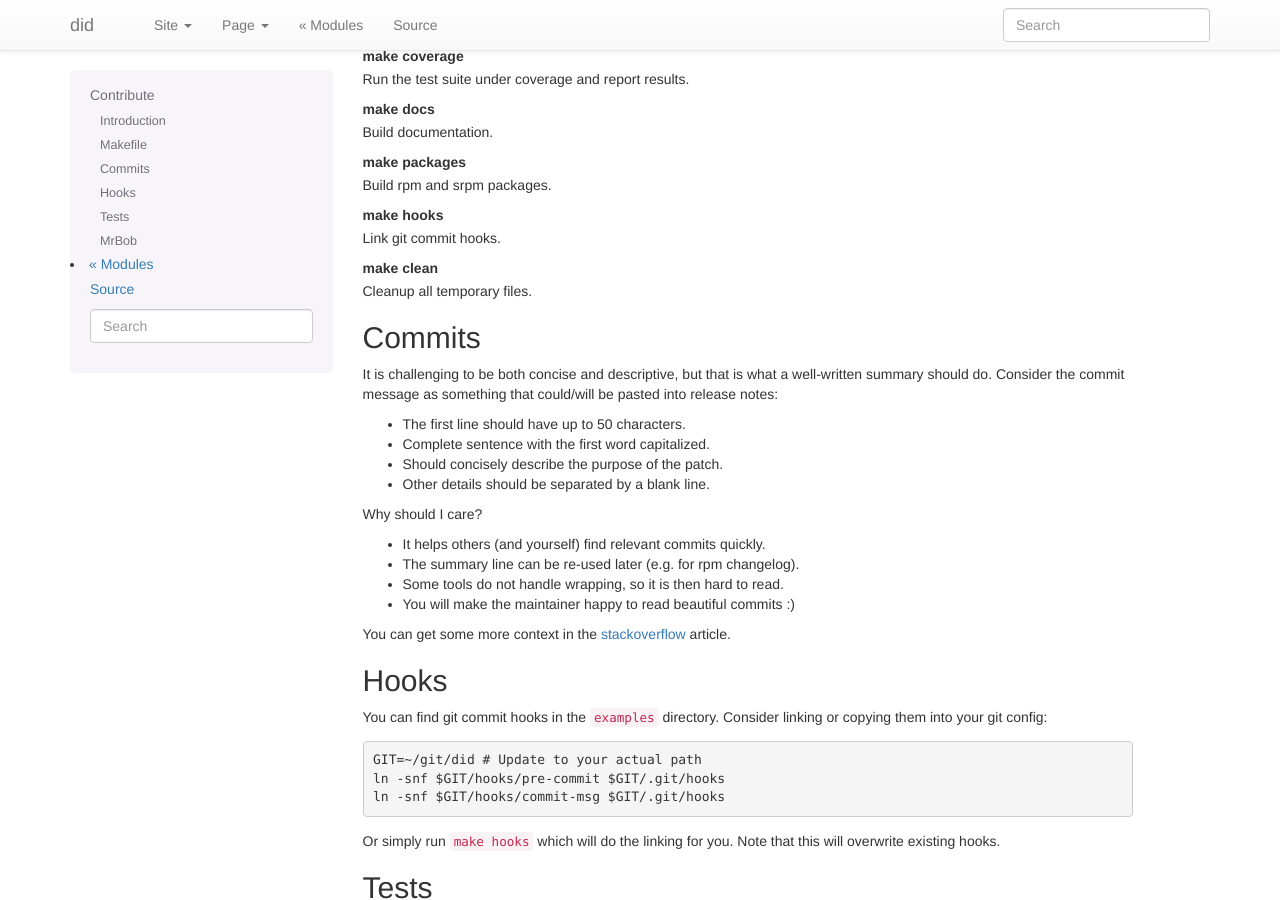
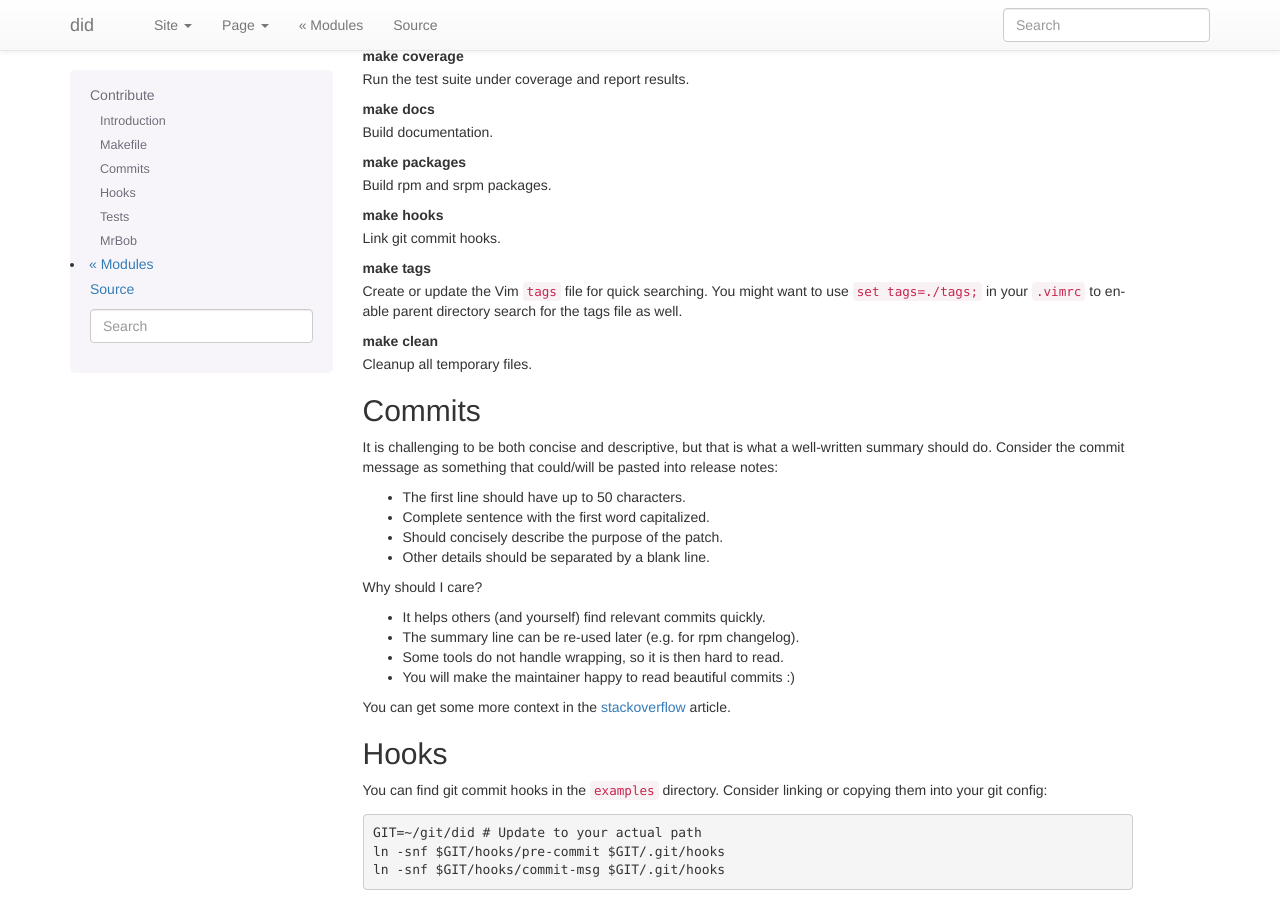
Before and after one commit to psss/did, a Sphinx documentation site: the page built from docs/contribute.rst, in a window 1280 px wide and 900 px high, scrolled down 526 px. Built offline with Sphinx 7.4.7, drawn with Linux system fonts in a browser that asks for light colours.

Commit message:
Create vim tags using the 'make tags' target

```diff
--- a/docs/contribute.rst
+++ b/docs/contribute.rst
@@ -48,6 +48,11 @@ make packages
 
 make hooks
     Link git commit hooks.
+
+make tags
+    Create or update the Vim ``tags`` file for quick searching.
+    You might want to use ``set tags=./tags;`` in your ``.vimrc``
+    to enable parent directory search for the tags file as well.
 
 make clean
     Cleanup all temporary files.
```
Also changed, not shown: 2 other files.
